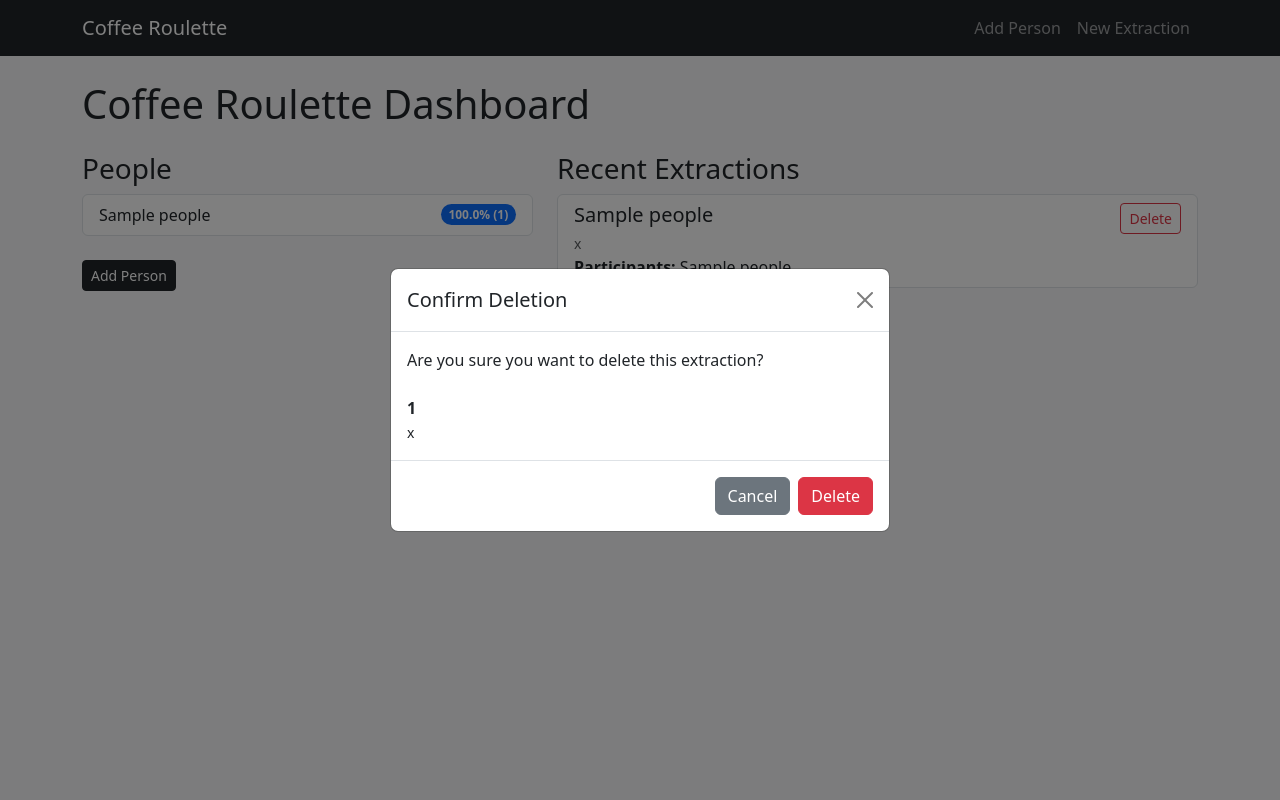
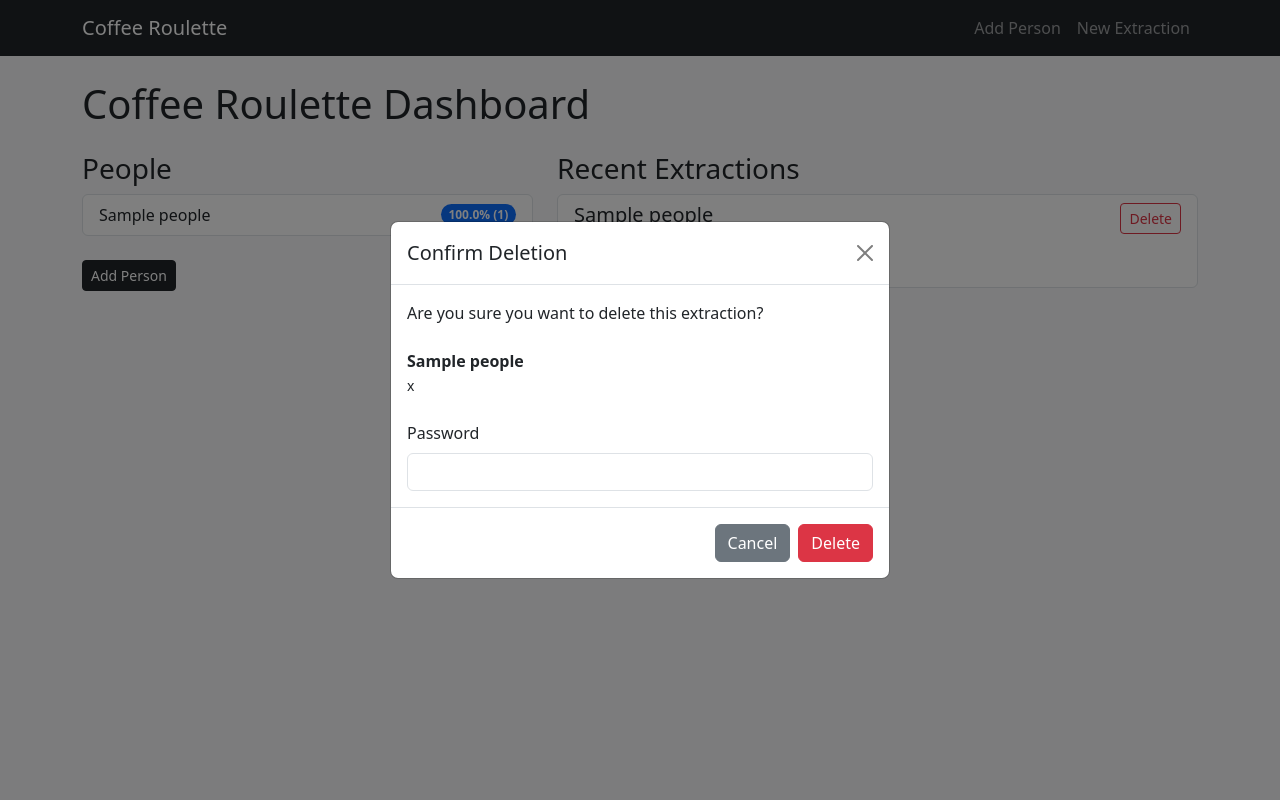
Before and after one commit to Daemondeal/coffee-roulette, a Flask app: page / in a window 1280 px wide, after a click on "Delete". Run offline with Flask 3, Linux system fonts and the light colour scheme; tables that the repository leaves empty hold one stand-in row (values such as "Sample post").

Commit message:
password extraction

```diff
--- a/coffee_roulette/routes.py
+++ b/coffee_roulette/routes.py
@@ -128,6 +128,11 @@ def add_extraction():
 
 @bp.route("/extractions/delete/<int:extraction_id>", methods=["POST"])
 def delete_extraction(extraction_id):
+    password = request.form.get("password")
+    if not check_password(password):
+        flash("Invalid Password", "danger")
+        return redirect("/")
+
     conn = get_connection()
 
     # delete participants first (FK clean-up)
--- a/templates/index.html
+++ b/templates/index.html
@@ -58,6 +58,7 @@
                 <div class="modal fade" id="deleteModal{{ e.id }}" tabindex="-1" aria-labelledby="deleteModalLabel{{ e.id }}" aria-hidden="true">
                   <div class="modal-dialog modal-dialog-centered">
                     <div class="modal-content">
+                      <form method="POST" action="/extractions/delete/{{ e.id }}">
                       <div class="modal-header">
                         <h5 class="modal-title" id="deleteModalLabel{{ e.id }}">Confirm Deletion</h5>
                         <button type="button" class="btn-close" data-bs-dismiss="modal"></button>
@@ -65,17 +66,19 @@
                       <div class="modal-body">
                         Are you sure you want to delete this extraction?
                         <br><br>
-                        <strong>{{ e.result }}</strong><br>
+                        <strong>{{ e.winner.name }}</strong><br>
                         <small>{{ e.timestamp }}</small>
+                        <br> <br>
+                        <label class="form-label">Password</label>
+                        <input type="password" name="password" class="form-control">
                       </div>
                       <div class="modal-footer">
                         <button class="btn btn-secondary" data-bs-dismiss="modal">Cancel</button>
 
-                        <form method="POST" action="/extractions/delete/{{ e.id }}">
                           <button class="btn btn-danger" type="submit">Delete</button>
-                        </form>
 
                       </div>
+                      </form>
                     </div>
                   </div>
                 </div>
```
